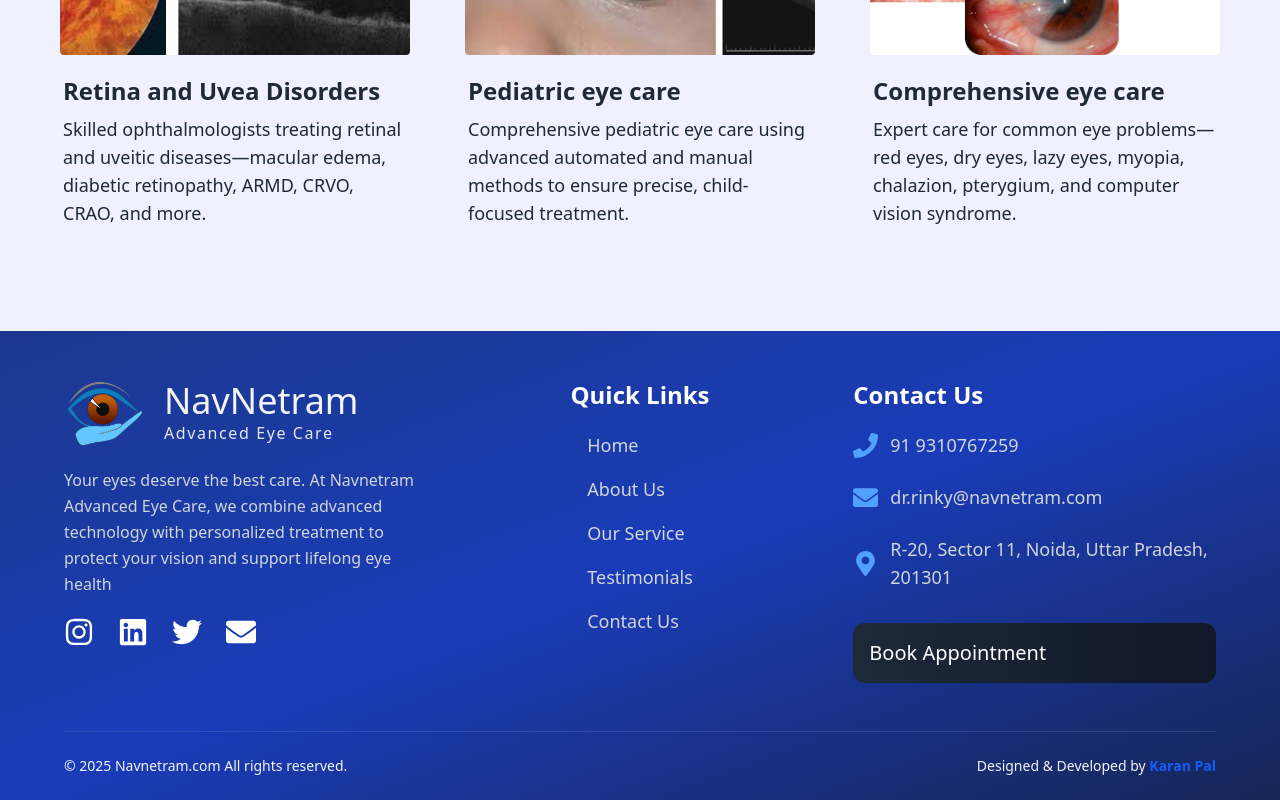
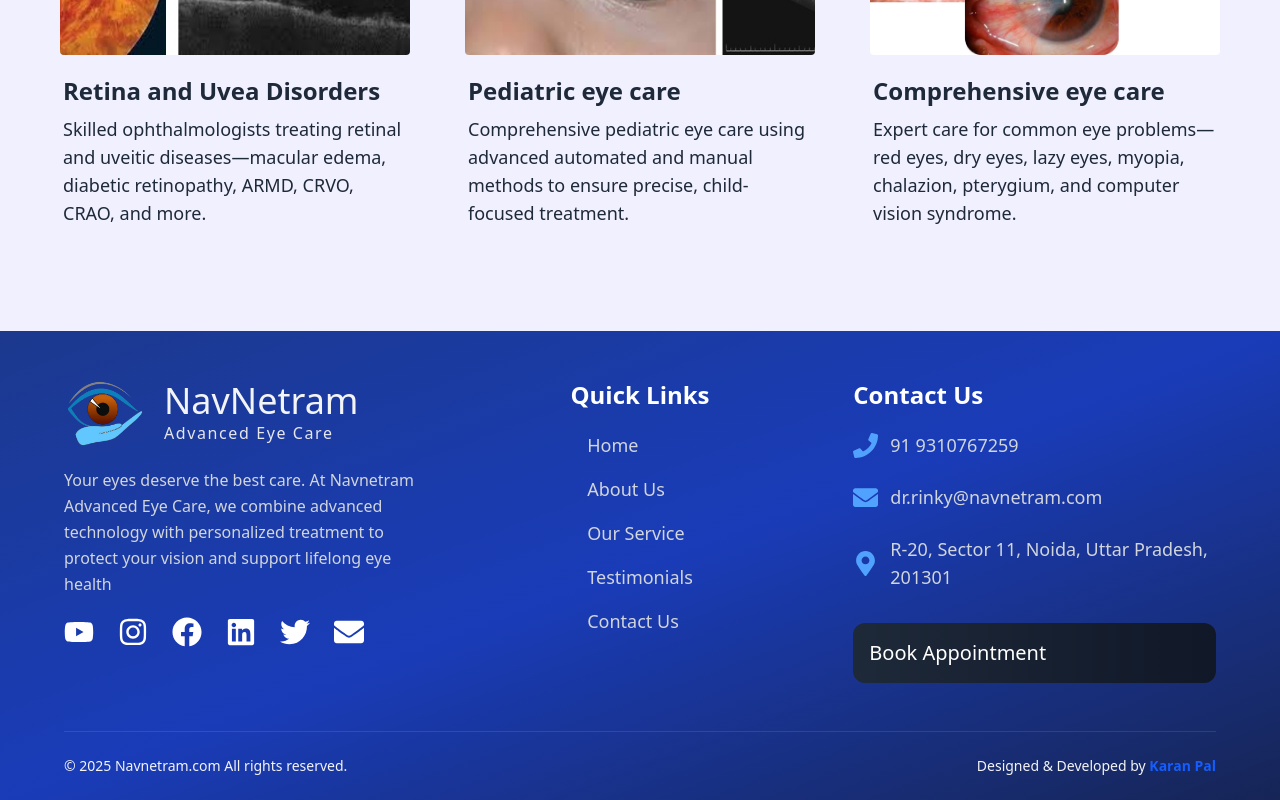
Before and after one commit to developerkarann/Navnetram-Eye-Care, a React (Vite) app in the folder client/: page /services in a window 1280 px wide. Shown: the part 1303-2103 px from the top of the page. Built offline with nearby package versions, Linux system fonts and the light colour scheme.

Commit message:
`Update Footer component to include additional social media links and icons`

```diff
--- a/client/src/components/Footer.jsx
+++ b/client/src/components/Footer.jsx
@@ -1,5 +1,5 @@
 import React from 'react';
-import { FaGithub, FaLinkedin, FaTwitter, FaEnvelope, FaPhone, FaMapMarkerAlt, FaHeart, FaInstagram } from 'react-icons/fa';
+import { FaGithub, FaLinkedin, FaTwitter, FaEnvelope, FaPhone, FaMapMarkerAlt, FaHeart, FaInstagram, FaYoutube, FaFacebook } from 'react-icons/fa';
 import { Calendar, MailPlus, MapPinHouse, Phone } from 'lucide-react';
 
 export default function Footer() {
@@ -11,19 +11,12 @@ export default function Footer() {
         { name: 'Contact Us', href: '#contact' }
     ];
 
-    const services = [
-        { name: 'Web Development', href: '' },
-        { name: 'Backend Development', href: '' },
-        { name: 'API Integration', href: '' },
-        { name: 'Database Design', href: '' },
-        { name: 'Code Review', href: '' },
-        { name: 'Consulting', href: '' }
-    ];
-
     const socialLinks = [
-        { icon: FaInstagram, href: '#', label: 'Instagram', color: 'hover:text-sky-400' },
-        { icon: FaLinkedin, href: '#', label: 'LinkedIn', color: 'hover:text-blue-400' },
-        { icon: FaTwitter, href: '#', label: 'Twitter', color: 'hover:text-sky-400' },
+        { icon: FaYoutube, href: 'https://www.youtube.com/@navnetram', label: 'Instagram', color: 'hover:text-sky-400' },
+        { icon: FaInstagram, href: 'https://www.instagram.com/navnetrumadvancedeye/?igsh=bWFxY211Y3BkdGNo#', label: 'Instagram', color: 'hover:text-sky-400' },
+        { icon: FaFacebook, href: 'https://www.facebook.com/share/1AjPWwv59P/', label: 'Instagram', color: 'hover:text-sky-400' },
+        { icon: FaLinkedin, href: 'https://www.linkedin.com/in/navnetram-advanced-eye-care-3766ba384?utm_source=share&utm_campaign=share_via&utm_content=profile&utm_medium=android_app', label: 'LinkedIn', color: 'hover:text-blue-400' },
+        { icon: FaTwitter, href: 'https://x.com/navnetram64654?t=0LR6gfmdrPp249Hp_e9CAQ&s=08', label: 'Twitter', color: 'hover:text-sky-400' },
         { icon: FaEnvelope, href: 'mailto:dr.rinky@navnetram.com', label: 'Email', color: 'hover:text-sky-400' }
     ];
 
@@ -54,6 +47,7 @@ export default function Footer() {
                                         key={index}
                                         href={social.href}
                                         aria-label={social.label}
+                                        target='_blank'
                                         className={`text-white ${social.color} transition-colors duration-300 transform hover:scale-110`}
                                     >
                                         <social.icon size={30} />
```
